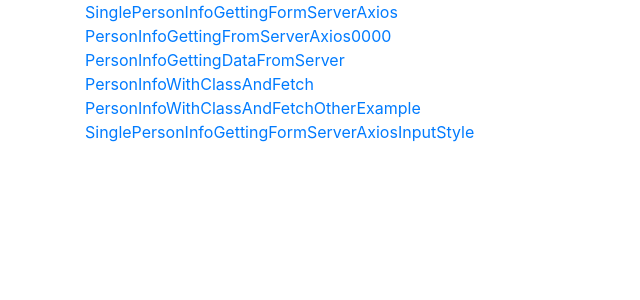
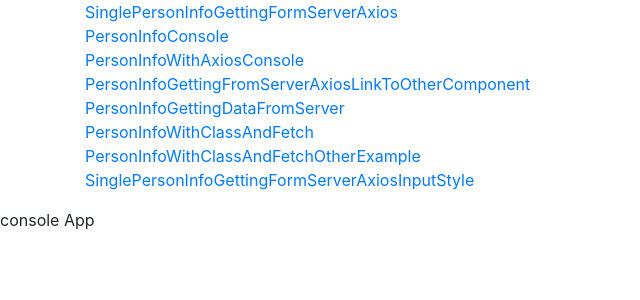
Before and after one commit to pooyafils/react-api-connection, a React (Create React App) app: page /PersonInfoWithAxiosConsole in a window 1280 px wide. Shown: the top 300 px of the page, without its empty margins (0-640 px from the left). Built offline with nearby package versions, Linux system fonts and the light colour scheme; no server answers.

Commit message:
adding console component

```diff
--- a/src/App.js
+++ b/src/App.js
@@ -8,6 +8,8 @@
 import SinglePersonInfoGettingFormServerAxiosInputStyle from './component/get/SinglePersonInfoGettingFormServerAxiosInputStyle'
 import PersonInfoGettingFromServerAxios from './component/get/PersonInfoGettingFromServerAxios'
 import PersonInfoDetail from './component/get/PersonInfoDetail'
+import PersonInfoWithAxiosConsole from './component/get/PersonInfoWithAxiosConsole'
+import PersonInfoConsole from './component/get/PersonInfoConsole'
 class App extends Component{
 
 //SinglePersonInfoGettingFormServerAxios
@@ -17,6 +19,8 @@
            <Router>
                 <Nav/>
                 <Switch>
+                    <Route path="/PersonInfoConsole" component={PersonInfoConsole}/>
+                    <Route path="/PersonInfoWithAxiosConsole" component={PersonInfoWithAxiosConsole}/>
                     <Route  path="/maininfo/:id" component={ PersonInfoDetail}/>
                     <Route path="/maininfo" component={PersonInfoGettingFromServerAxios}/>
                     <Route path="/PersonInfoWithClassAndFetch " component={PersonInfoWithClassAndFetch}/>
--- a/src/component/Nav.js
+++ b/src/component/Nav.js
@@ -10,10 +10,10 @@
     return(
         <div className="container">
 <ul className="list-unstyled">
-    <Link to="/SinglePersonInfoGettingFormServerAxios">
-        <li><a>SinglePersonInfoGettingFormServerAxios</a></li>
-    </Link>
-    <Link to="/maininfo"><li><a>PersonInfoGettingFromServerAxios0000</a></li></Link>
+    <Link to="/SinglePersonInfoGettingFormServerAxios"><li><a>SinglePersonInfoGettingFormServerAxios</a></li></Link>
+    <Link to="/PersonInfoConsole"><li><a>PersonInfoConsole</a></li></Link>
+    <Link to="/PersonInfoWithAxiosConsole"><li><a>PersonInfoWithAxiosConsole</a></li></Link>
+    <Link to="/maininfo"><li><a>PersonInfoGettingFromServerAxiosLinkToOtherComponent</a></li></Link>
     <Link to="/PersonInfoGettingDataFromServer"><li><a>PersonInfoGettingDataFromServer</a></li></Link>
     <Link to="/PersonInfoWithClassAndFetch "><li><a>PersonInfoWithClassAndFetch</a></li></Link>
     <Link to="/PersonInfoWithClassAndFetchOtherExample"><li><a>PersonInfoWithClassAndFetchOtherExample</a></li></Link>
--- /dev/null
+++ b/src/component/get/PersonInfoConsole.js
@@ -0,0 +1,50 @@
+import React,{useEffect} from "react";
+
+
+const PersonInfoConsole=()=>{
+    useEffect(()=>{
+        fetch('http://localhost:8080/person'
+            ,
+
+            {
+
+                method:'GET'
+
+                ,
+                /*
+              headers:{},
+
+              body:JSON.stringify(
+                  {
+                      email:"",
+                      password:""
+                  }
+              )
+
+*/
+            }
+        ).then(response=>{console.log(response)
+            return response.json()})
+            .then(responseJson=>{console.log('this is response json',responseJson)})
+            .catch(
+                (e)=>{}
+            )
+            .finally(
+                ()=>{}
+            )
+    },[])
+
+    return(
+
+        <div>
+            console app
+
+        </div>
+    )
+
+
+
+}
+
+
+export default PersonInfoConsole;
--- /dev/null
+++ b/src/component/get/PersonInfoWithAxiosConsole.js
@@ -0,0 +1,36 @@
+import axios from "axios";
+import React, {useEffect} from "react";
+
+const  PersonInfoWithAxiosConsole=()=> {
+    useEffect(
+        ()=>{
+
+    axios(
+        {
+            url: 'http://localhost:8080/person',
+            method: 'GET',
+            timeout: 3000,
+            header: {},
+            data: {}
+        }
+    ).then(response => {
+        console.log(response)
+    })
+        .catch(
+            (e) => {
+            }
+        )
+        .finally(
+            () => {
+            }
+        )
+},[])
+
+    return(
+        <div>
+            console App
+        </div>
+    )
+}
+
+export default  PersonInfoWithAxiosConsole;
```
